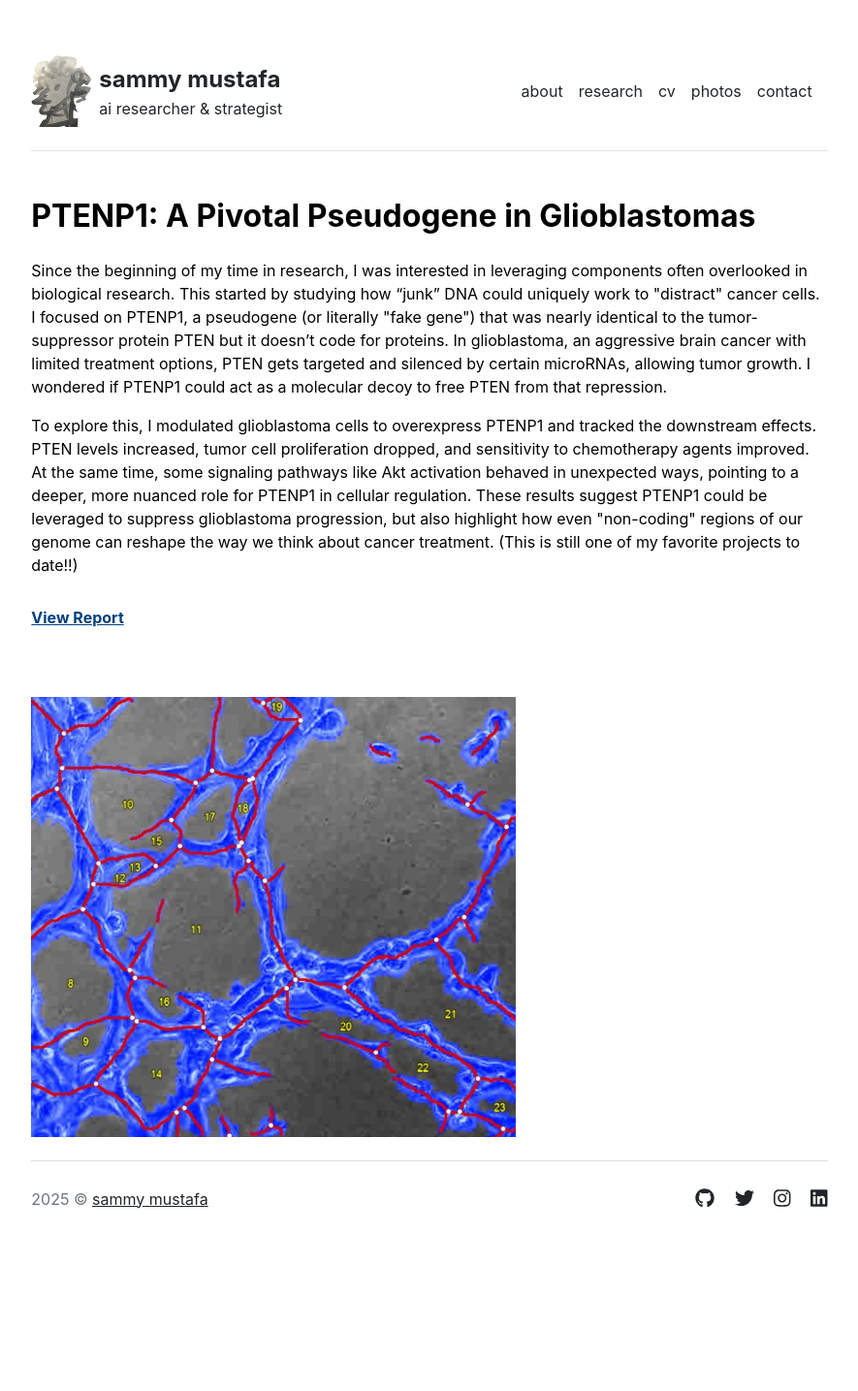
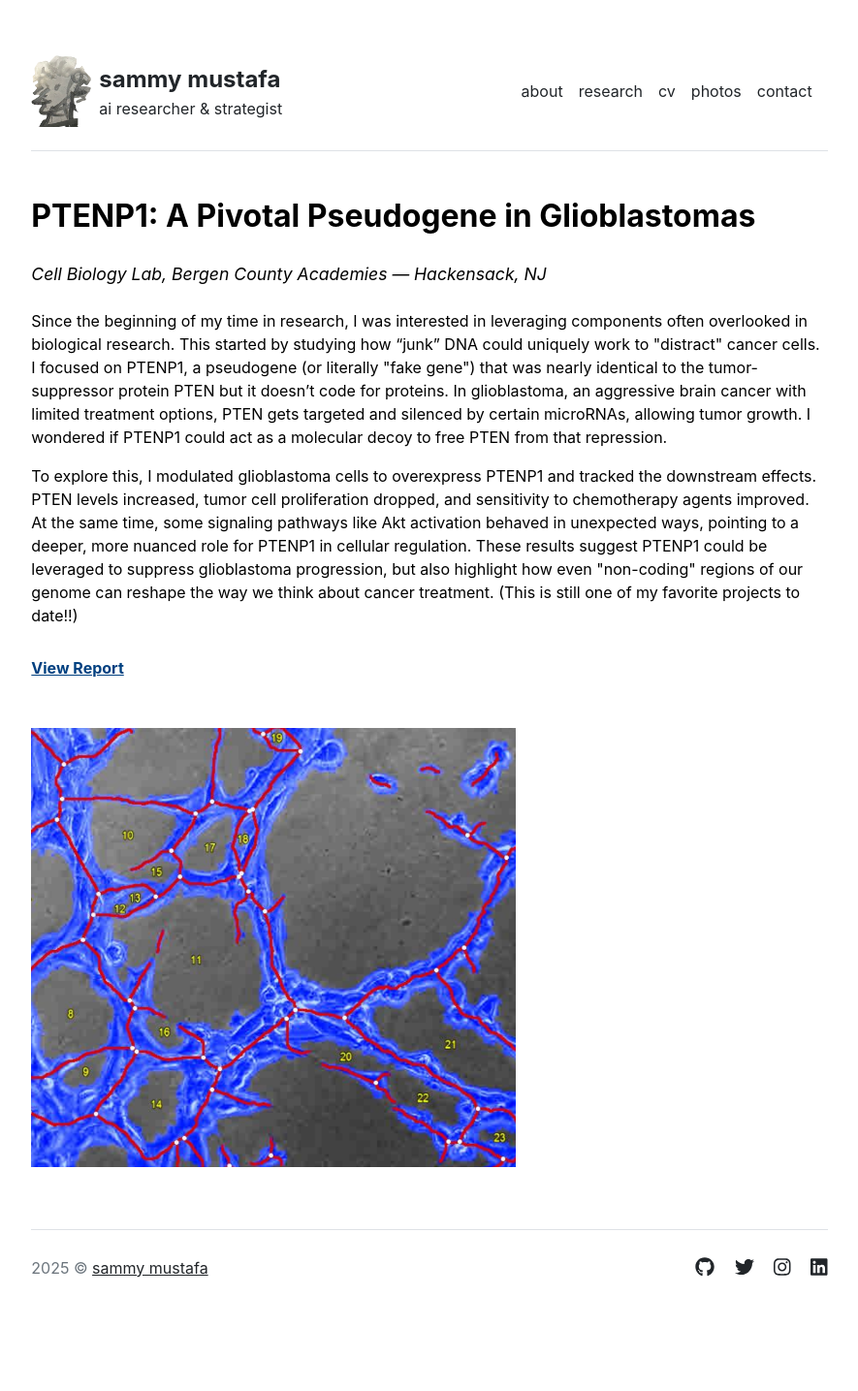
Before and after one commit to sammymustafa/personal-website, a Jekyll site: the page built from research/ptenp1.md, in a window 1280 px wide. Shown: the whole page at 97% size, without its empty margins (197-1082 px from the left). Built offline with Jekyll 4.4.1, drawn with Linux system fonts in a browser that asks for light colours; before the commit the page ends 1364 px from its top, so only the background shows below that.

Commit message:
added upc research

```diff
--- a/_data/research.yml
+++ b/_data/research.yml
@@ -43,7 +43,7 @@
     url: "/research/nlp"
 
   - name: "Mathematical Modeling of cAMP-PDE Signaling in Atrial Fibrillation Risk Variants"
-    where: "Computational Biology and Complex Systems Lab, Polytechnic University of Catalonia"
+    where: "Computational Biology and Complex Systems Lab, Polytechnic University of Catalonia (UPC)"
     short_desc: "Modeling calcium dysregulation in atrial fibrillation by building differential equation systems of the cAMP-PDE signaling pathway."
     image: "/research/upc.jpeg"
     url: "/research/upc"
--- a/_includes/ptenp1.html
+++ b/_includes/ptenp1.html
@@ -1,4 +1,7 @@
-<h2 class="fw-bold" style="margin-bottom: 25px;">PTENP1: A Pivotal Pseudogene in Glioblastomas</h2>
+<h2 class="fw-bold" style="margin-bottom: 30px;">PTENP1: A Pivotal Pseudogene in Glioblastomas</h2>
+<h3 style="font-size: 1.1rem; font-style: italic; font-weight: normal; margin-bottom: 25px;">
+  Cell Biology Lab, Bergen County Academies — Hackensack, NJ
+</h3>
 
 <p>
 Since the beginning of my time in research, I was interested in leveraging components often overlooked in biological research. This started by studying how “junk” DNA could uniquely work to "distract" cancer cells. I focused on PTENP1, a pseudogene (or literally "fake gene") that was nearly identical to the tumor-suppressor protein PTEN but it doesn’t code for proteins. In glioblastoma, an aggressive brain cancer with limited treatment options, PTEN gets targeted and silenced by certain microRNAs, allowing tumor growth. I wondered if PTENP1 could act as a molecular decoy to free PTEN from that repression.
@@ -14,4 +17,4 @@
   </a>
 </div>
 
-<img src="/research/ptenp1.jpeg" alt="PTENP1 Image" style="max-width: 500px; margin-top: 20px;">
+<img src="/research/ptenp1.jpeg" alt="PTENP1 Image" style="max-width: 500px; margin-bottom: 40px;">
--- a/_includes/upc.html
+++ b/_includes/upc.html
@@ -1,9 +1,11 @@
-<h2 class="fw-bold pb-3 mb-5" style="margin-bottom: 10px;">Mathematical Modeling of cAMP-PDE Signaling in Atrial Fibrillation Risk Variants</h2>
+<h2 class="fw-bold" style="margin-bottom: 30px;">>Mathematical Modeling of cAMP-PDE Signaling in Atrial Fibrillation Risk Variants</h2>
 
 <p>
+After cold emailing over 40 labs internationally, I connected with the Computational Biology and Complex Systems Lab in Barcelona. With support from a $10,000 Northwestern grant, I used the opportunity to dive into computational research for the first time and get a more global perspective on how research is conducted. My work focused on atrial fibrillation (AF), one of the most common cardiac arrhythmias, and how disruptions in intracellular signaling could increase disease risk. I helped model the cAMP-PDE signaling pathway in atrial myocytes using MATLAB, with an emphasis on understanding the genetic risk variant rs13143308T that’s been linked to abnormal calcium levels in the heart.
 </p>
 
 <p>
+I designed differential equations that represented how molecules like adenosine receptors, cyclic AMP, and phosphodiesterases interact to control calcium concentrations in heart cells. These calcium levels are a major factor in arrhythmia development. By running different simulations and testing how changes in protein concentrations affected the system, I was able to predict how this AF risk variant alters cellular behavior, even in subtle, non-obvious ways. From this project, I was able to see how computational models can help uncover the “hidden layers” of disease, which later inspired my future work.
 </p>
 
-<img src="{{ site.github.url }}/research/upc.jpeg" alt="UPC Image" style="max-width: 500px; margin-top: 20px;">
+<img src="/research/upc.jpeg" alt="UPC Image" style="max-width: 500px; margin-top: 40px; margin-bottom: 40px;">
```
